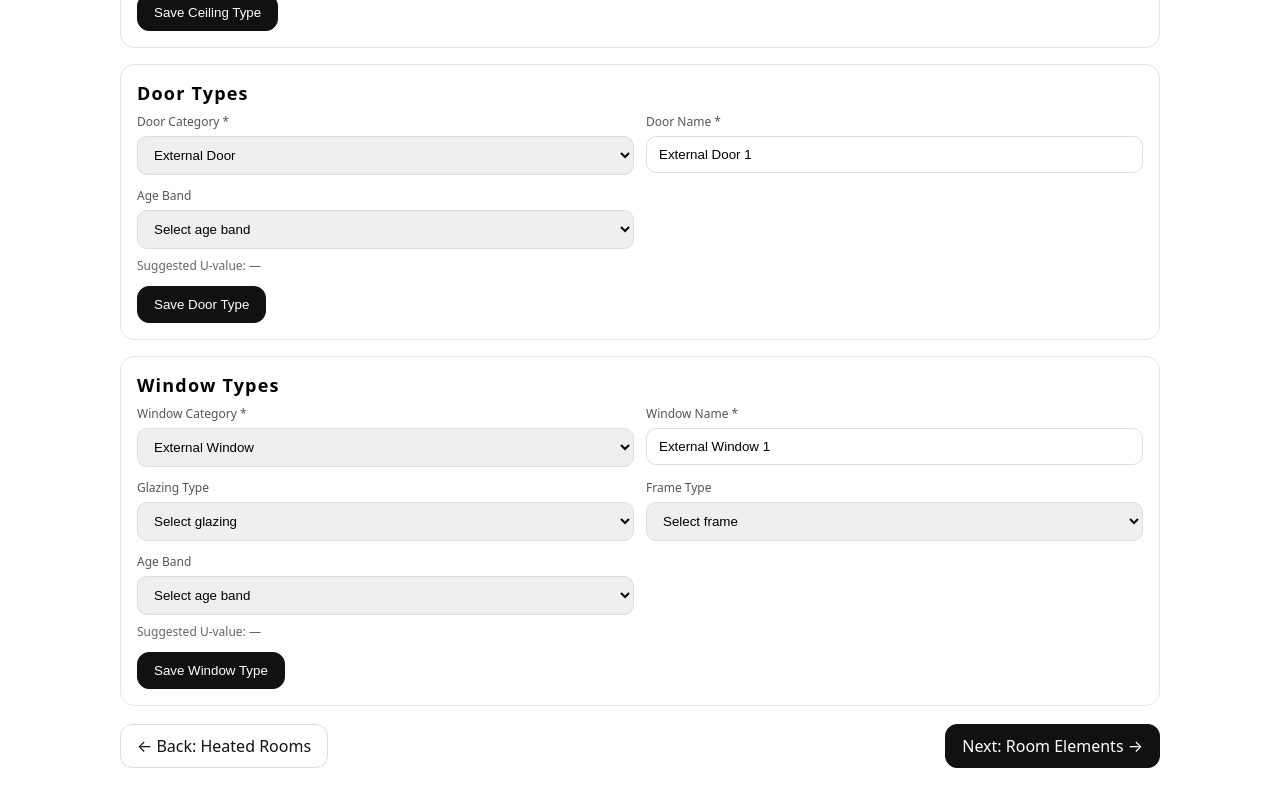
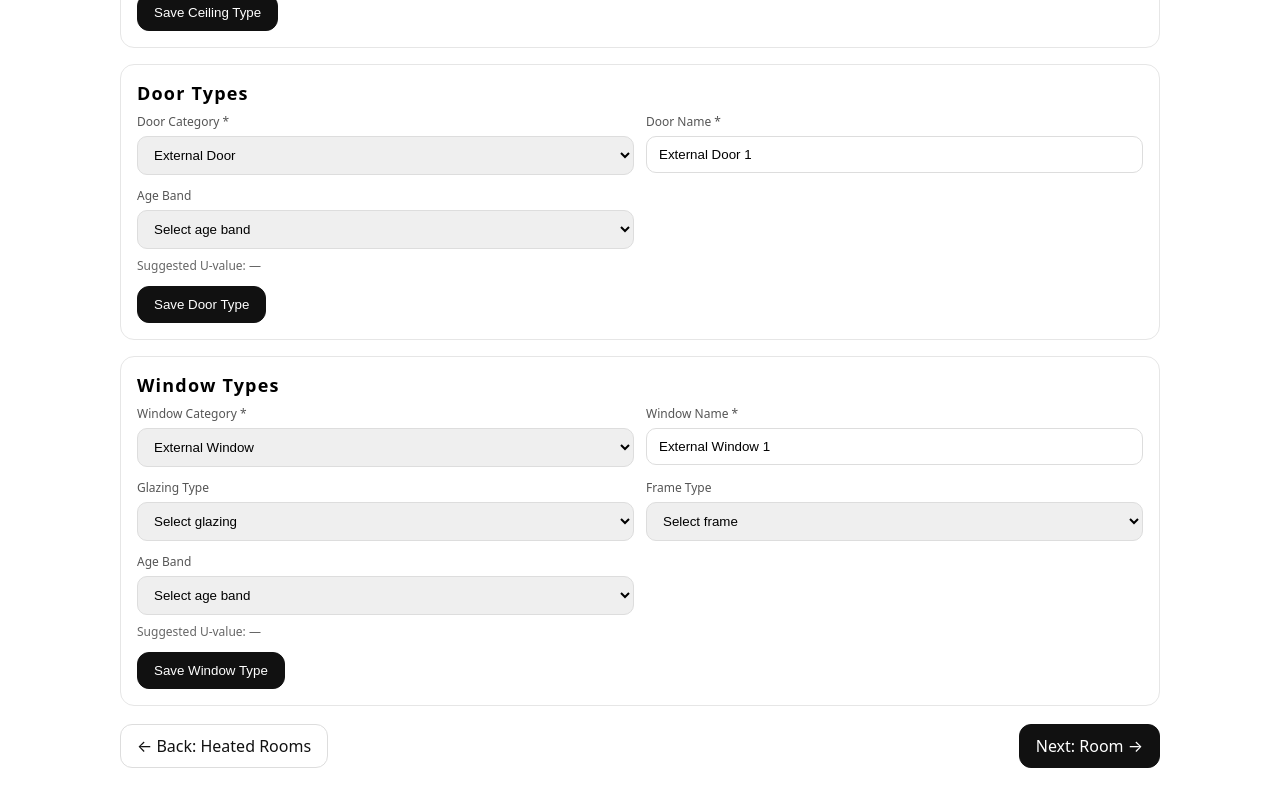
Before and after one commit to damowhu11-1979/heat-demand, a Next.js app: page /elements in a window 1280 px wide. Shown: the part 1065-1865 px from the top of the page. Built offline with nearby package versions, Linux system fonts and the light colour scheme.

Commit message:
Update page.tsx

```diff
--- a/app/elements/page.tsx
+++ b/app/elements/page.tsx
@@ -1022,7 +1022,7 @@ export default function ElementsPage(): React.JSX.Element {
       {/* footer nav */}
       <div style={{ display: 'flex', justifyContent: 'space-between', marginTop: 18 }}>
         <Link href="/rooms" style={{ ...secondaryBtn, textDecoration: 'none' }}>← Back: Heated Rooms</Link>
-        <Link href="/room-elements" style={{ ...primaryBtn, textDecoration: 'none' }}>Next: Room Elements →</Link>
+        <Link href="/room" style={{ ...primaryBtn, textDecoration: 'none' }}>Next: Room →</Link>
       </div>
     </main>
   );
```
